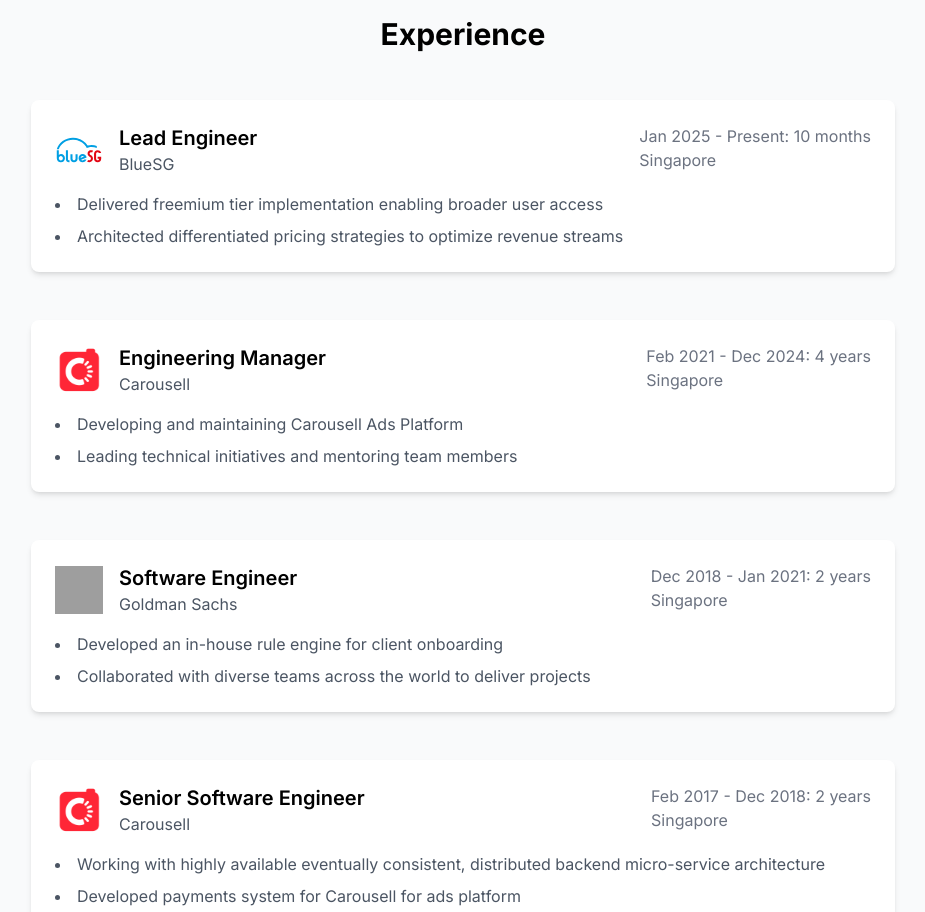
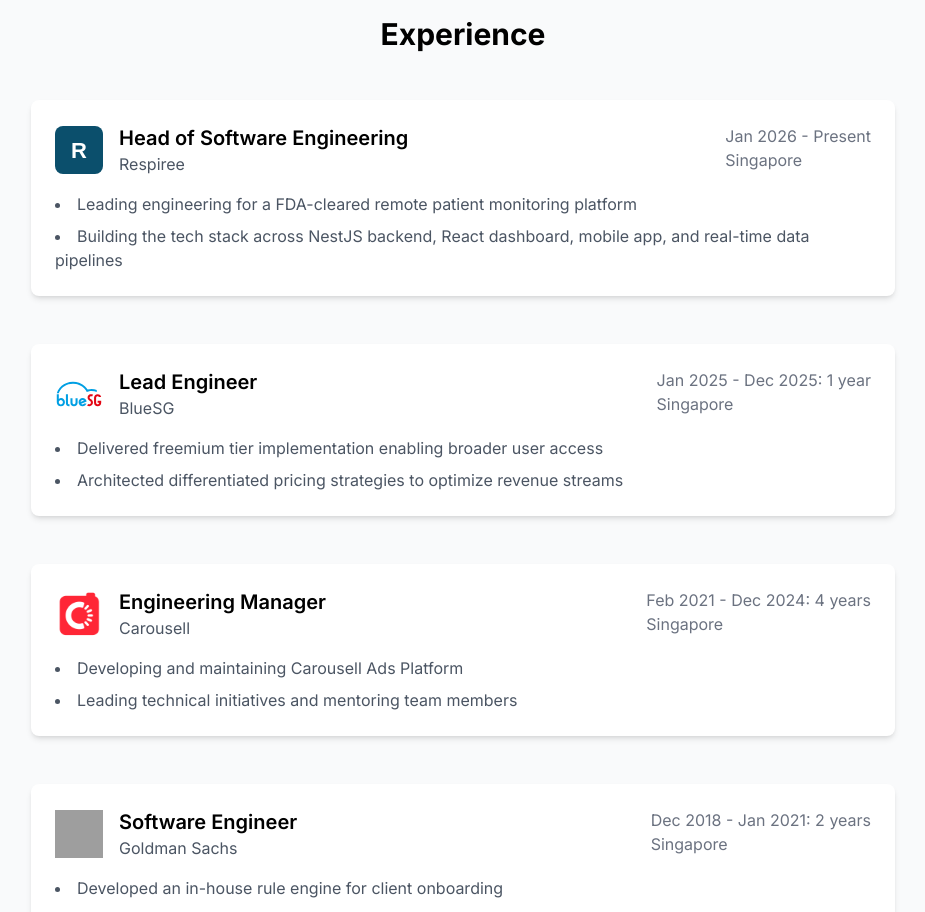
Before and after one commit to wdevarshi/portfolio, a Next.js app: page / in a window 1280 px wide. Shown: the part 1140-2052 px from the top of the page, without its empty margins (177-1102 px from the left). Built offline with nearby package versions, Linux system fonts and the light colour scheme; grey boxes are pictures that could not be loaded.

Commit message:
Add Respiree as current role, update BlueSG end date

```diff
--- a/components/Experience.tsx
+++ b/components/Experience.tsx
@@ -13,9 +13,20 @@
 
 const experienceData: ExperienceItem[] = [
     {
+        title: "Head of Software Engineering",
+        company: "Respiree",
+        period: "Jan 2026 - Present",
+        location: "Singapore",
+        description: [
+            "Leading engineering for a FDA-cleared remote patient monitoring platform",
+            "Building the tech stack across NestJS backend, React dashboard, mobile app, and real-time data pipelines"
+        ],
+        logo: "/logos/respiree.svg"
+    },
+    {
         title: "Lead Engineer",
         company: "BlueSG",
-        period: "Jan 2025 - Present: 10 months",
+        period: "Jan 2025 - Dec 2025: 1 year",
         location: "Singapore",
         description: [
             "Delivered freemium tier implementation enabling broader user access",
```
Also changed, not shown: public/logos/respiree.svg (added).
